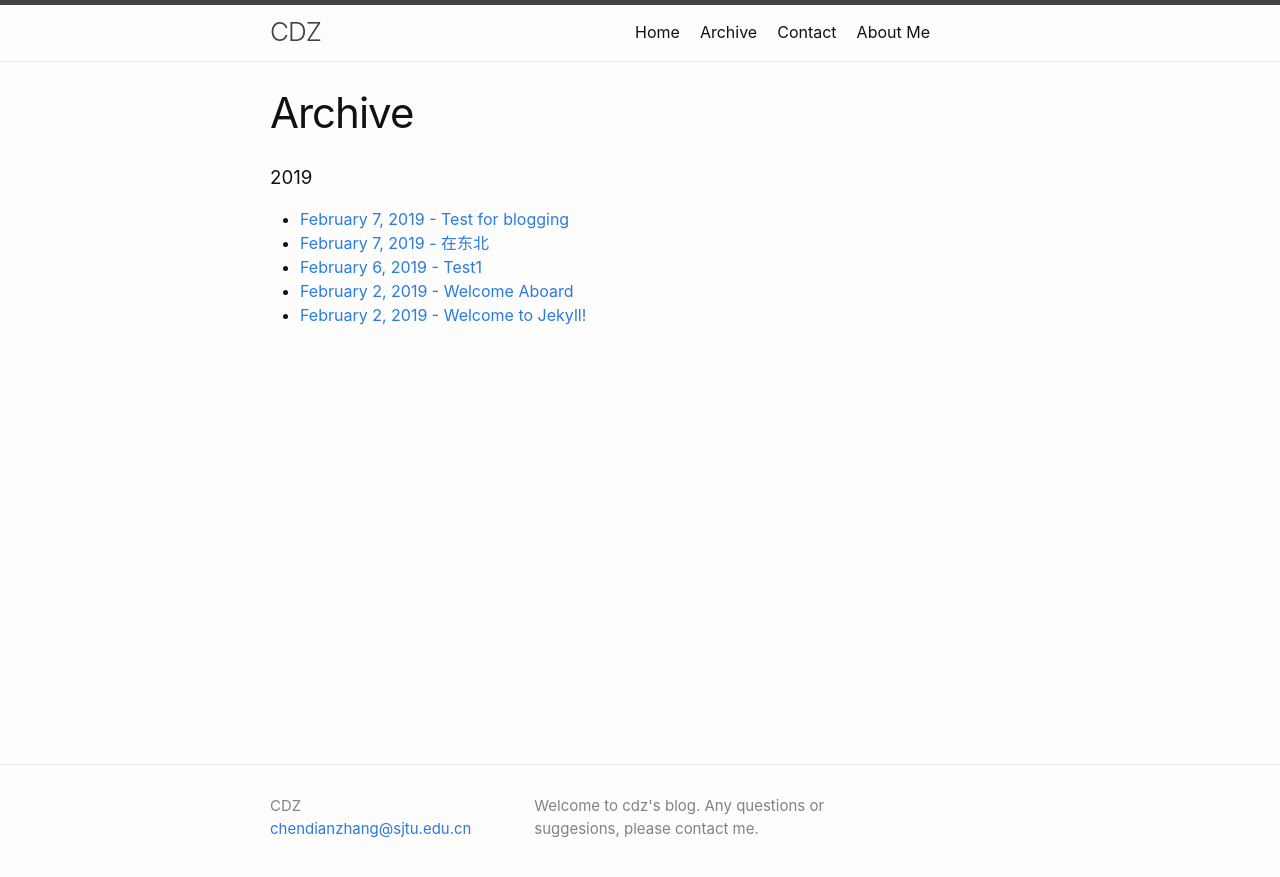
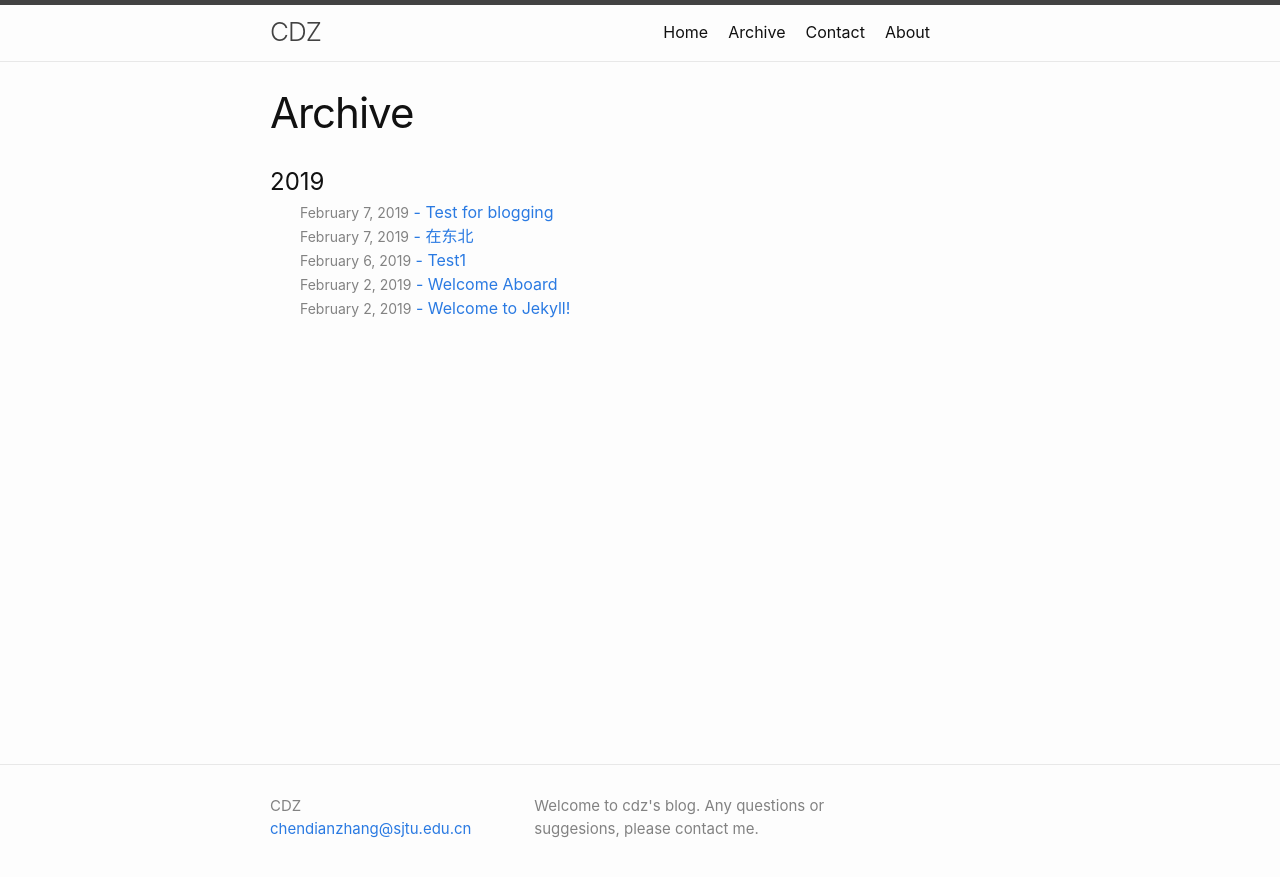
Before and after one commit to Hicodechar/Blog_backup, a Jekyll site: the page built from archive.md, in a window 1280 px wide. Shown: the top 877 px of the page. Built offline with Jekyll 4.4.1, drawn with Linux system fonts in a browser that asks for light colours.

Commit message:
backup for Read more

```diff
--- a/_layouts/home.html
+++ b/_layouts/home.html
@@ -23,7 +23,9 @@ layout: default
         </h3>
         {%- if site.show_excerpts -%}
           {{ post.excerpt }}
+          <a href="{{ post.url | prepend: site.baseurl }}" class="read-more-link">[Read more]</a>
         {%- endif -%}
+
       </li>
       <!-- [cdz]: 设置分割线 -->
       <br>
--- a/_posts/2019-02-07-md.markdown
+++ b/_posts/2019-02-07-md.markdown
@@ -7,9 +7,9 @@ author: cdz
 excerpt_separator: <!--more-->
 ---
 
+<!--more-->
+
 <p><img src="/image/DongBei/snow_train.jpg" width="500"></p>
-
-<!--more-->
 
 <br>
 ### 扬帆
--- a/_sass/minima/_layout.scss
+++ b/_sass/minima/_layout.scss
@@ -253,3 +253,23 @@
     }
   }
 }
+
+// [cdz]: for archive
+.archive{
+  .post-list{
+      h1{
+          margin-bottom: 0;
+      }
+      ul{
+          list-style-type: none;
+      }
+      li{
+          margin-bottom: 0;
+      }
+  }
+}
+
+// [cdz]: Read more link
+.read-more-link{
+  float: right;
+}
--- a/about.md
+++ b/about.md
@@ -1,6 +1,6 @@
 ---
 layout: page
-title: About Me
+title: About
 permalink: /about/
 order: 4
 ---
--- a/archive.md
+++ b/archive.md
@@ -4,7 +4,7 @@ title: Archive
 permalink: /archive/
 order: 2
 ---
-
+<!--
 <section class="archive-post-list">
 
    {% for post in site.posts %}
@@ -19,4 +19,22 @@ order: 2
        {% if forloop.last %}</ul>{% endif %}
    {% endfor %}
 
-</section>
+</section> -->
+
+<div class="archive">
+
+  <ul class="post-list">
+    {% for post in site.posts %}
+	  {% assign currentdate = post.date | date: "%Y" %}
+	  {% if currentdate != date %}
+	    {% unless forloop.first %}</ul>{% endunless %}
+	    <h1 id="y{{post.date | date: "%Y"}}">{{ currentdate }}</h1>
+	    <ul>
+	    {% assign date = currentdate %}
+	  {% endif %}
+	    <li><a href="{{ post.url }}"><span class="post-meta">{{ post.date | date: "%B %-d, %Y" }}</span> - {{ post.title }}</a></li>
+	  {% if forloop.last %}</ul>{% endif %}
+	{% endfor %}
+  </ul>
+
+</div>
```
Also changed, not shown: 13 other files.
